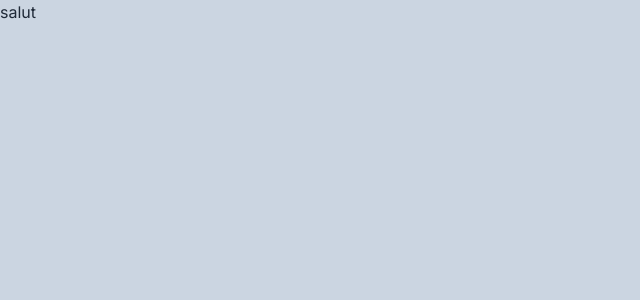
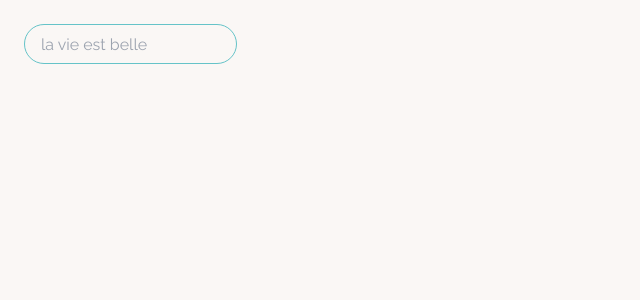
Before and after one commit to mirkobozzetto/workshop-useState-elevator-generator, a Next.js app: page / in a window 1280 px wide. Shown: the top 300 px of the page, without its empty margins (0-640 px from the left). Built offline with nearby package versions, Linux system fonts and the light colour scheme.

Commit message:
Update font import to use Raleway instead of Inter with weight 400 in layout.tsx Add Menu component to page.tsx Update tailwind.config.ts to use the cupcake theme from daisyui

```diff
--- /dev/null
+++ b/app/components/Menu.tsx
@@ -0,0 +1,12 @@
+const Menu = () => {
+  return (
+    <>
+      <input
+        type="text"
+        className="m-6 pl-4 w-1/6 h-10 file-input file-input-primary"
+        placeholder="la vie est belle"
+      />
+    </>
+  );
+};
+export default Menu;
--- a/app/layout.tsx
+++ b/app/layout.tsx
@@ -1,13 +1,16 @@
 import clsx from "clsx";
 import type { Metadata } from "next";
-import { Inter } from "next/font/google";
+import { Raleway } from "next/font/google";
 import "./globals.css";
 
-const inter = Inter({ subsets: ["latin"] });
+const inter = Raleway({
+  subsets: ["latin"],
+  weight: "400",
+});
 
 export const metadata: Metadata = {
-  title: "Create Next App",
-  description: "Generated by create next app",
+  title: "Elevator Generator",
+  description: "workshop-useState-elevator-generator",
 };
 
 export default function RootLayout({
@@ -16,7 +19,7 @@ export default function RootLayout({
   children: React.ReactNode;
 }>) {
   return (
-    <html lang="en" className="bg-slate-300">
+    <html lang="en" className="">
       <body className={clsx(inter.className, "h-full")}>{children}</body>
     </html>
   );
--- a/app/page.tsx
+++ b/app/page.tsx
@@ -1,7 +1,9 @@
+import Menu from "./components/Menu";
+
 export default function Home() {
   return (
     <main>
-      <p>salut</p>
+      <Menu />
     </main>
   );
 }
--- a/tailwind.config.ts
+++ b/tailwind.config.ts
@@ -8,13 +8,12 @@ const config: Config = {
   ],
   theme: {
     extend: {
-      backgroundImage: {
-        "gradient-radial": "radial-gradient(var(--tw-gradient-stops))",
-        "gradient-conic":
-          "conic-gradient(from 180deg at 50% 50%, var(--tw-gradient-stops))",
-      },
+      //
     },
   },
   plugins: [require("daisyui")],
+  daisyui: {
+    themes: ["cupcake"],
+  },
 };
 export default config;
```
